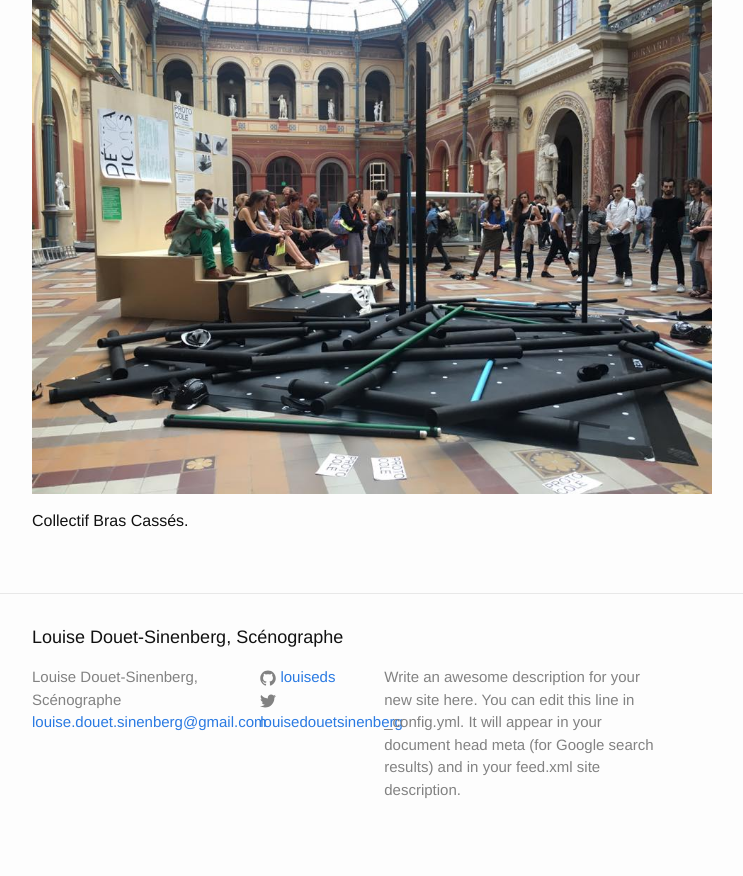
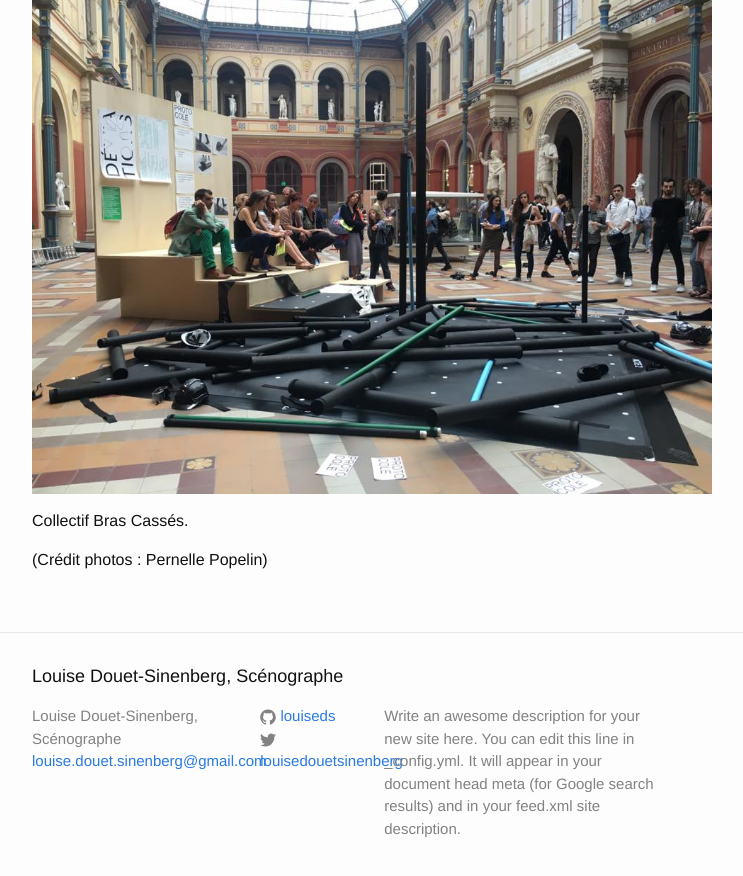
Before and after one commit to louiseds/louiseds.github.io, a Jekyll site: the page built from _posts/2016-11-12-d-viations.md, in a window 1280 px wide and 900 px high, scrolled down 9629 px. Shown: the top 876 px of the window, without its empty margins (268-1011 px from the left). Built offline with Jekyll 4.4.1, drawn with Linux system fonts in a browser that asks for light colours.

Commit message:
Updated 2016-11-12-d-viations.md

```diff
--- a/_posts/2016-11-12-d-viations.md
+++ b/_posts/2016-11-12-d-viations.md
@@ -37,5 +37,6 @@ Centré sur le corps, l’espace et le langage, le dispositif est un endroit per
 ![13438888_10208064874474508_3408305624604409791_n.jpg]({{site.baseurl}}/images/13438888_10208064874474508_3408305624604409791_n.jpg)
 
 
+Collectif Bras Cassés.
 
-Collectif Bras Cassés.
+(Crédit photos : Pernelle Popelin)
```
